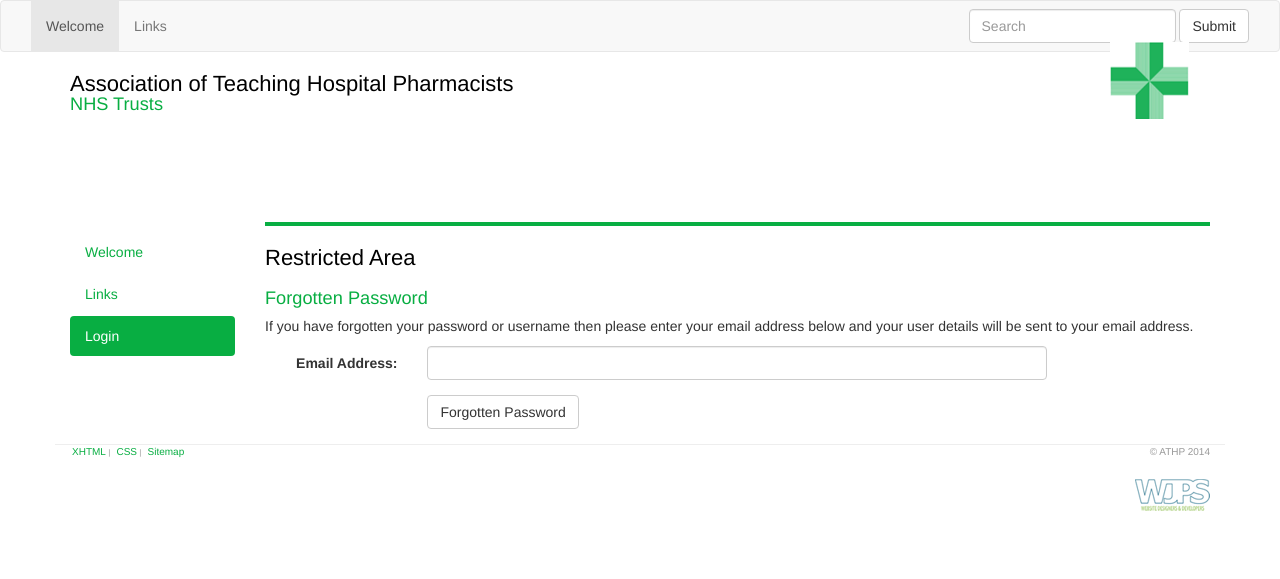
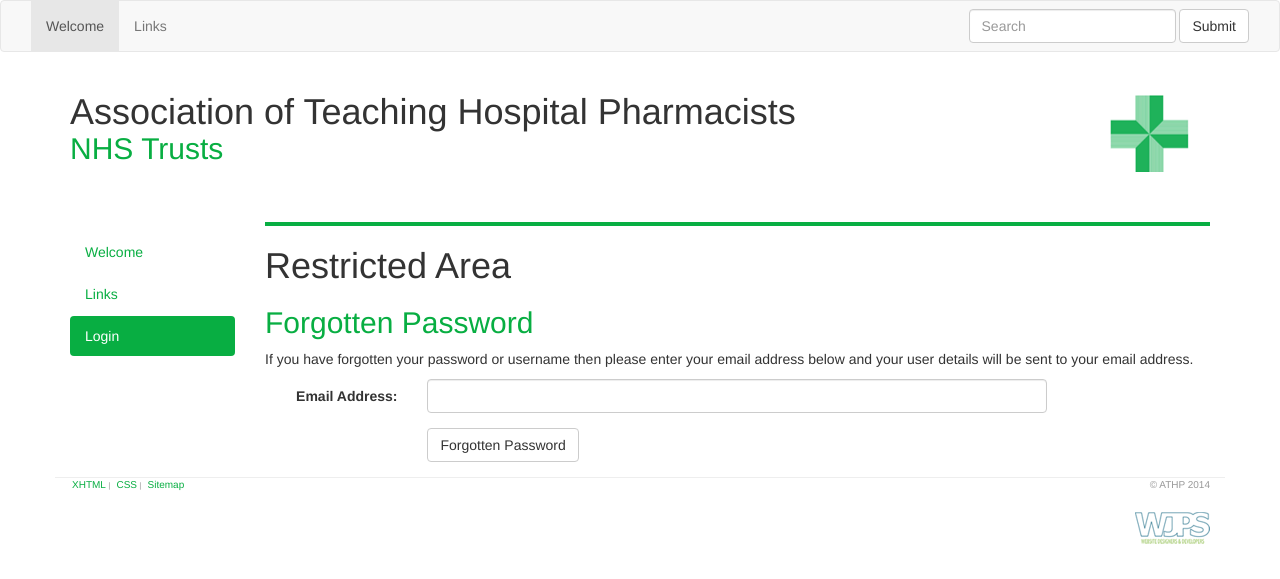
Before and after one commit to yorkshiregeek/WJPS_Portal, a PHP site: page /portal/forgottenpassword.php in a window 1280 px wide. Shown: the top 579 px of the page. Run offline with PHP 8.4, Linux system fonts and the light colour scheme; data that the repository does not hold is empty; some libraries are stand-ins or nearby versions.

Commit message:
New Base

```diff
--- a/css/styles.css
+++ b/css/styles.css
@@ -1,31 +1,3 @@
-<<<<<<< HEAD
-body{
-	text-align:centre;
-	border:0;
-	padding:0;
-	margin:0;
-	font-family:Arial, Helvetica;
-}
-
-
-h1{
-	border:0;
-	padding:0;
-	margin:0 0 10px 0;
-	font-size:22px;
-	color:#000000;
-}
-
-h2{
-	border:0;
-	padding: 8px 0 8px 0;
-	margin:0;
-	font-size: 1.3em;
-	color:#08ae42;
-}
-=======
->>>>>>> WJP-Branch
-
 h2, h3{
 
 	color:#08ae42;
```
Also changed, not shown: 1 other file.
